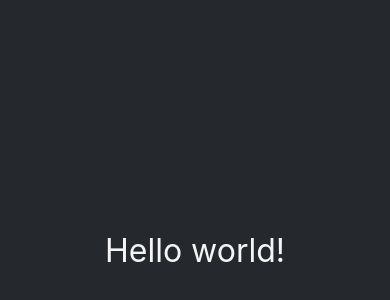
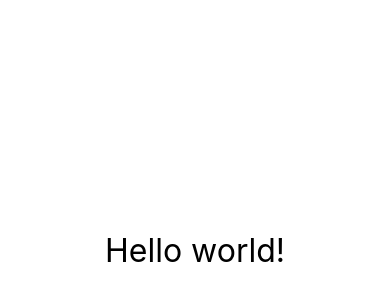
Before and after one commit to PlatenPrime/btw-mobile, a React Native app: screen / in a window 390 px wide. Shown: the part 172-472 px from the top of the page. Built offline with nearby package versions, Linux system fonts and the light colour scheme.

Commit message:
25.01.2023

```diff
--- a/App.js
+++ b/App.js
@@ -1,7 +1,7 @@
 import { StatusBar } from 'expo-status-bar';
 import { useState } from 'react';
-import {  SafeAreaView, StyleSheet, Text } from 'react-native';
-import RowsPage from './pages/RowsPage';
+import { SafeAreaView, StyleSheet, Text } from 'react-native';
+
 
 
 
@@ -22,26 +22,27 @@ export default function App() {
 		<SafeAreaView style={styles.container}>
 
 
-
 			<Text style={styles.text} >Hello world!</Text>
-
-
 
 
 		</SafeAreaView>
 	);
 }
 
+
+
+
+
 const styles = StyleSheet.create({
 	container: {
 		flex: 1,
-		backgroundColor: '#25292e',
+		backgroundColor: '#fff',
 		alignItems: 'center',
 		justifyContent: 'center',
 
 	},
 	text: {
-		color: "whitesmoke",
+		color: "black",
 		fontSize: 32,
 	}
 
```
Also changed, not shown: pages/ArtPage.jsx (added, +12 -0 lines).
